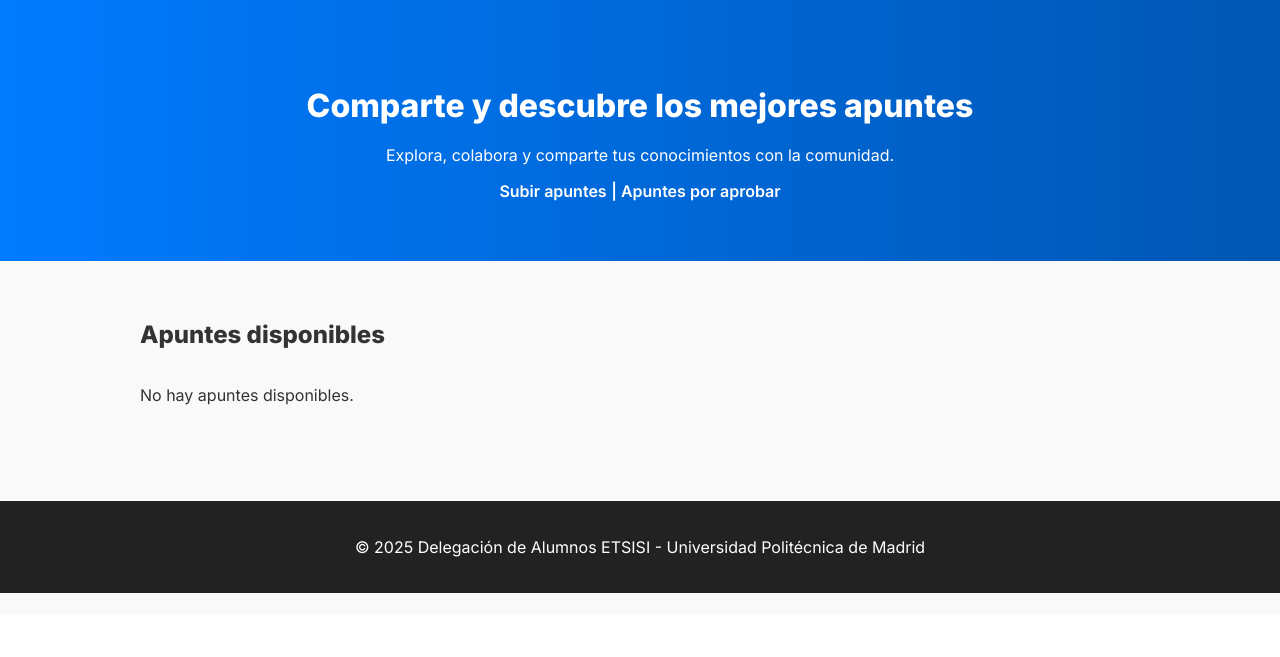
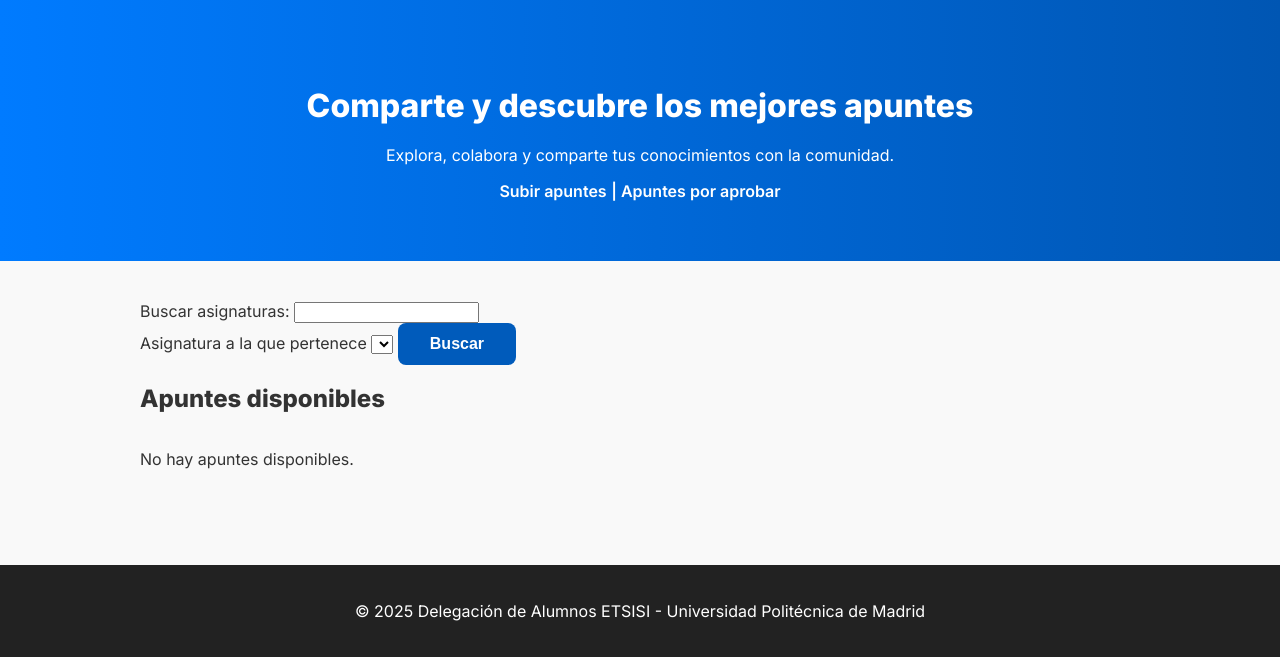
Before and after one commit to DA-ETSISI/compartida, a Django app: page /apuntes/ in a window 1280 px wide. Shown: the part 186-843 px from the top of the page. Before the commit the page ends 779 px from the top, so only its background shows below. Run offline with Django 5.2, Linux system fonts and the light colour scheme; the visitor is signed in with stand-in values (Sample User, id 1); data comes from the database, SQL or seed files in the repository; data that the repository does not hold is empty.

Commit message:
feat(notes): add search bar to notes list view

```diff
--- a/apuntes/views.py
+++ b/apuntes/views.py
@@ -126,12 +126,37 @@ def lista_apuntes(request) -> HttpResponse:
     except UsrDa.DoesNotExist:
         user = None
 
+    if request.method == "POST":
+        try:
+            if request.POST["asignatura"] == "_":
+                apuntes = Apunte.objects.filter(visible=True,
+                                                titulo__icontains=request.POST["nombre"]
+                                                ).order_by("visualizaciones",
+                                                        "fecha_creacion")
+            elif request.POST["nombre"] != "":
+                apuntes = Apunte.objects.filter(visible=True,
+                                                asignatura=Asignatura.objects.get(
+                                                    id=request.POST["asignatura"]),
+                                                titulo__icontains=request.POST["nombre"]
+                                                ).order_by("visualizaciones",
+                                                        "fecha_creacion")
+            else:
+                print("este")
+                apuntes = Apunte.objects.filter(visible=True,
+                                                asignatura=Asignatura.objects.get(
+                                                    id=request.POST["asignatura"]),
+                                                ).order_by("visualizaciones",
+                                                        "fecha_creacion")
+        except Apunte.DoesNotExist:
+            apuntes = []
+
     ctx = {
         "user": request.user.is_authenticated,
         "user_data": user,
         "es_staff": es_staff,
         "es_profesor": es_profesor,
         "apuntes": apuntes,
+        "asignaturas": Asignatura.objects.all(),
     }
 
     doc = doc_template.render(ctx, request)
--- a/templates/apuntes/index.html
+++ b/templates/apuntes/index.html
@@ -17,8 +17,8 @@
                 <p>Apuntes marcados como recomendados por el profesorado de la ETSISI.</p>
             </div>
             <div class="card">
-                <h3>Concursos y premios</h3>
-                <p>Participa en concursos mensuales y gana premios por tus aportaciones.</p>
+                <h3>Y más ...</h3>
+                <p>Tenemos alguna sorpresa preparada para el futuro ;)</p>
             </div>
         </div>
     </section>
--- a/templates/apuntes/lista.html
+++ b/templates/apuntes/lista.html
@@ -10,6 +10,27 @@
   </section>
 
   <section class="section">
+
+    <form action="" method="post">
+      {% csrf_token %}
+      <div class="form-grupo">
+        <label for="nombre">Buscar asignaturas: </label>
+        <input type="text" id="nombre" name="nombre">
+      </div>
+
+      <div class="form-grupo">
+        <label for="id_asignatura">Asignatura a la que pertenece</label>
+        <select name="asignatura" id="asignatura_id" required>
+            <option value="_">    </option>
+          {% for asignatura in asignaturas %}
+            <option value="{{asignatura.id}}">{{asignatura.nombre}}</option>
+          {% endfor %}
+        </select>
+        <button type="submit" id="apoyo" class="boton-principal accion-btn apoyo">Buscar</button>
+      </div>
+
+    </form>
+
     <h2>Apuntes disponibles</h2>
     <div class="cards">
       {% for apunte in apuntes %}
```
